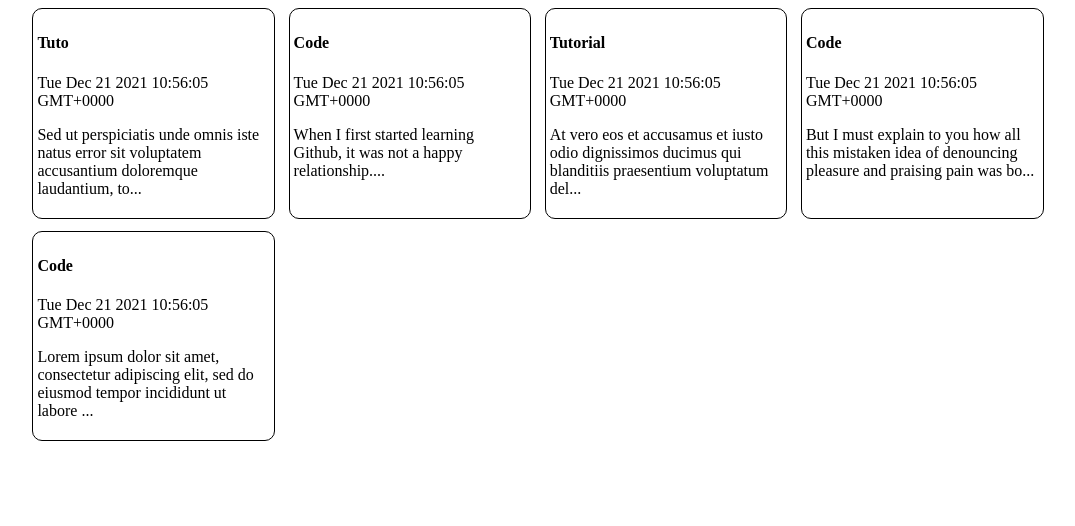
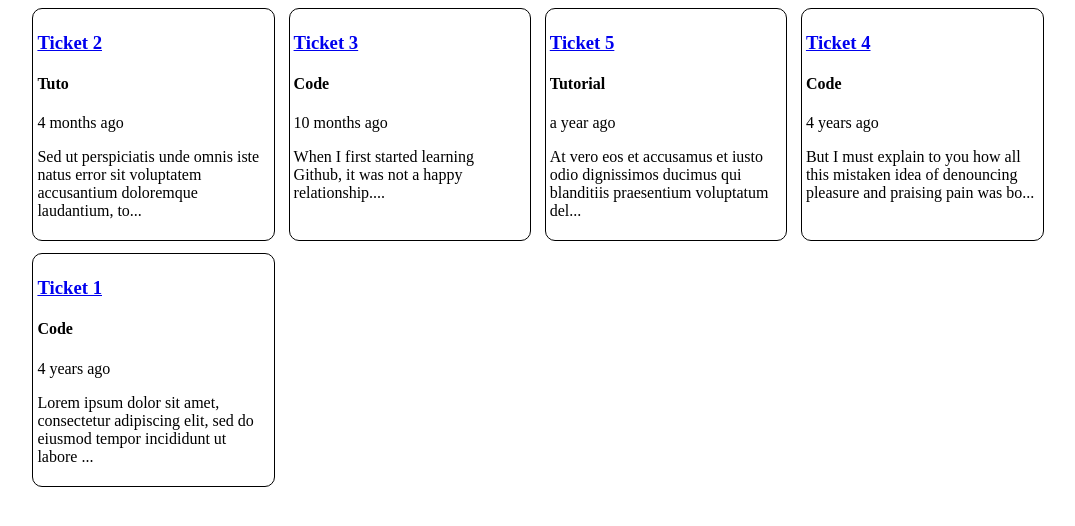
Before and after one commit to celinero/Scaler-support-app, a React (Create React App) app: page /tickets in a window 1280 px wide. Shown: the top 526 px of the page, without its empty margins (102-1177 px from the left). Built offline with nearby package versions, Linux system fonts and the light colour scheme.

Commit message:
updates Dashboard with Link and fixes typo

```diff
--- a/src/components/Dashboard.js
+++ b/src/components/Dashboard.js
@@ -1,6 +1,7 @@
 import React from 'react';
 import { Card } from '../styled-components';
 import { capitalize, trunctcate } from '../utils/stringUtils';
+import { Link } from 'react-router-dom';
 import Moment from 'react-moment';
 
 export const Dashboard = (props) => {
@@ -8,9 +9,9 @@ const { ticket } = props;
 
   return (
     <Card>
-      <h3>{ticket.title}</h3>
+      <Link to={`/tickets/${ticket.id}`}><h3>{capitalize(ticket.subject)}</h3></Link>
       <h4>{capitalize(ticket.category)}</h4>
-      <Moment>{postMessage.updated_at}</Moment>
+      <Moment fromNow>{ticket.updated_at}</Moment>
       <p>{trunctcate(ticket.message, 100)}</p>
     </Card>
   )
```
